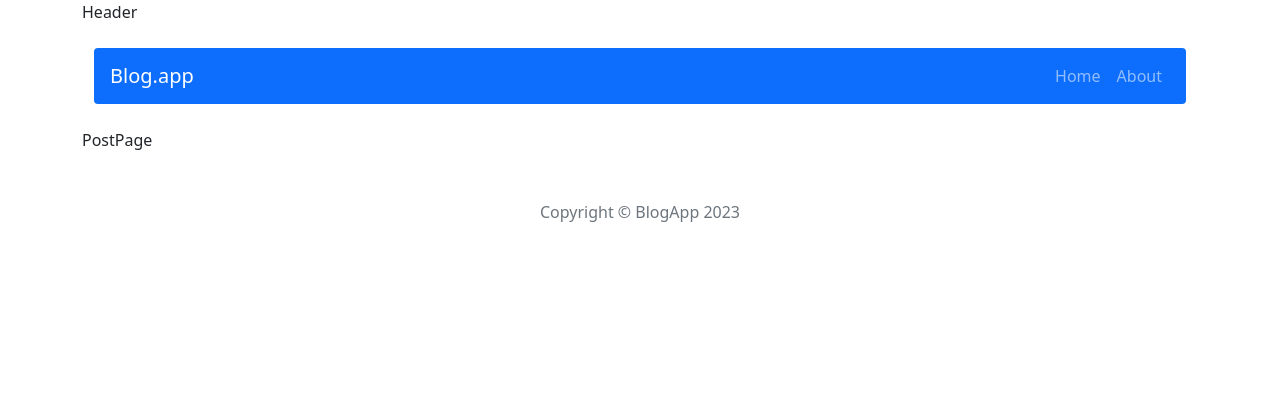
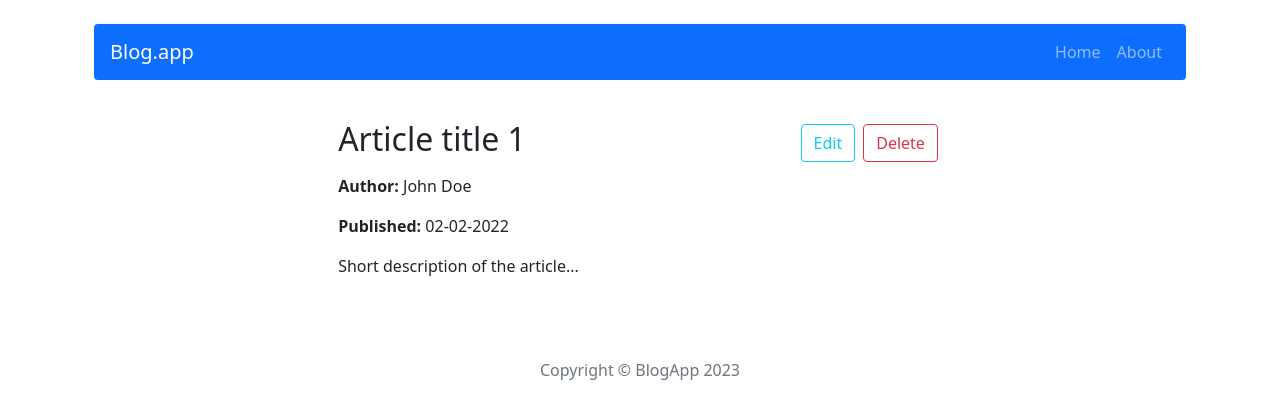
Before and after one commit to Vincerre/Blog, a React (Create React App) app: page /post/1 in a window 1280 px wide. Shown: the top 418 px of the page. Built offline with nearby package versions, Linux system fonts and the light colour scheme.

Commit message:
add read more funcionality

```diff
--- a/package.json
+++ b/package.json
@@ -12,7 +12,7 @@
     "react-bootstrap": "2.0",
     "react-dom": "^18.2.0",
     "react-redux": "7.2.6",
-    "react-router-dom": "6.0.1",
+    "react-router-dom": "6",
     "react-scripts": "5.0.1",
     "redux": "4.1.2",
     "redux-devtools-extension": "2.13.9",
--- a/src/components/features/Posts/Posts.js
+++ b/src/components/features/Posts/Posts.js
@@ -11,14 +11,14 @@ const Posts = () => {
       {posts.map((post) => (
         <Card key={post.id} style={{ width: '32%' }} className="mt-2">
           <Card.Body className="d-flex flex-column justify-content-between">
-            <Card.Title>{post.title}</Card.Title>
+            <Card.Title className="mb-5">{post.title}</Card.Title>
             <Card.Text>
               <p>
-                <b>Author:</b>
+                <b>Author: </b>
                 {post.author}
               </p>
               <p>
-                <b>Published:</b>
+                <b>Published: </b>
                 {post.publishedDate}
               </p>
               <p>{post.shortDescription}</p>
--- a/src/components/pages/Home/Home.js
+++ b/src/components/pages/Home/Home.js
@@ -7,8 +7,8 @@ const Home = () => {
     <Container className="me-auto">
       <div className="d-flex justify-content-between align-items-center">
         <h1>All Posts</h1>
-        <Link to="/post/add" style={{ height: '50%' }} className="btn btn-primary">
-          Read More
+        <Link to="/post/add" style={{ height: '50%' }} className="btn btn-outline-info">
+          Add Post
         </Link>
       </div>
       <Posts />
--- a/src/components/pages/PostEditPage/PostEditPage.js
+++ b/src/components/pages/PostEditPage/PostEditPage.js
@@ -1,5 +1,5 @@
 const PostEditPage = () => {
-  return <div>PostAddPage</div>;
+  return <div>PostEditPage</div>;
 };
 
 export default PostEditPage;
--- a/src/components/pages/PostPage/PostPage.js
+++ b/src/components/pages/PostPage/PostPage.js
@@ -1,5 +1,42 @@
+import { useParams, Navigate } from 'react-router';
+import { Link } from 'react-router-dom';
+
+import { getPostsById } from '../../../redux/postsRedux';
+import { useSelector } from 'react-redux';
+import { Card } from 'react-bootstrap';
+
 const PostPage = () => {
-  return <div>PostPage</div>;
+  const { id } = useParams();
+  const postData = useSelector((state) => getPostsById(state, id));
+  if (!postData) return <Navigate to="/" />;
+  return (
+    <Card key={postData.id} style={{ width: '75%' }} className="m-auto justify-content-center border-0">
+      <Card.Body className="d-flex flex-wrap justify-content-center">
+        <Card.Title className="w-75 d-flex justify-content-between align-items-center">
+          <h2>{postData.title}</h2>
+          <div>
+            <Link to={'/post/edit/:id'} className="mx-1">
+              <button className="btn btn-outline-info">Edit</button>
+            </Link>
+            <Link to={'/post/edit/:id'} className="mx-1">
+              <button className="btn btn-outline-danger">Delete</button>
+            </Link>
+          </div>
+        </Card.Title>
+        <Card.Text className="w-75">
+          <p>
+            <b>Author: </b>
+            {postData.author}
+          </p>
+          <p>
+            <b>Published: </b>
+            {postData.publishedDate}
+          </p>
+          <p>{postData.shortDescription}</p>
+        </Card.Text>
+      </Card.Body>
+    </Card>
+  );
 };
 
 export default PostPage;
--- a/src/components/views/Header/Header.js
+++ b/src/components/views/Header/Header.js
@@ -3,7 +3,6 @@ import NavBar from '../NavBar/NavBar';
 const Header = () => {
   return (
     <div>
-      Header
       <NavBar />
     </div>
   );
--- a/src/redux/postsRedux.js
+++ b/src/redux/postsRedux.js
@@ -2,9 +2,10 @@
 
 export const getPosts = (state) => state.posts;
 
+export const getPostsById = ({ posts }, postId) => posts.find((post) => post.id === postId);
+
 // actions
-const createActionName = (actionName) =>
-  `app/posts/${actionName}`;
+const createActionName = (actionName) => `app/posts/${actionName}`;
 
 // action creators
 
```
Also changed, not shown: 1 other file (tests, documents, lock files or other folders).
